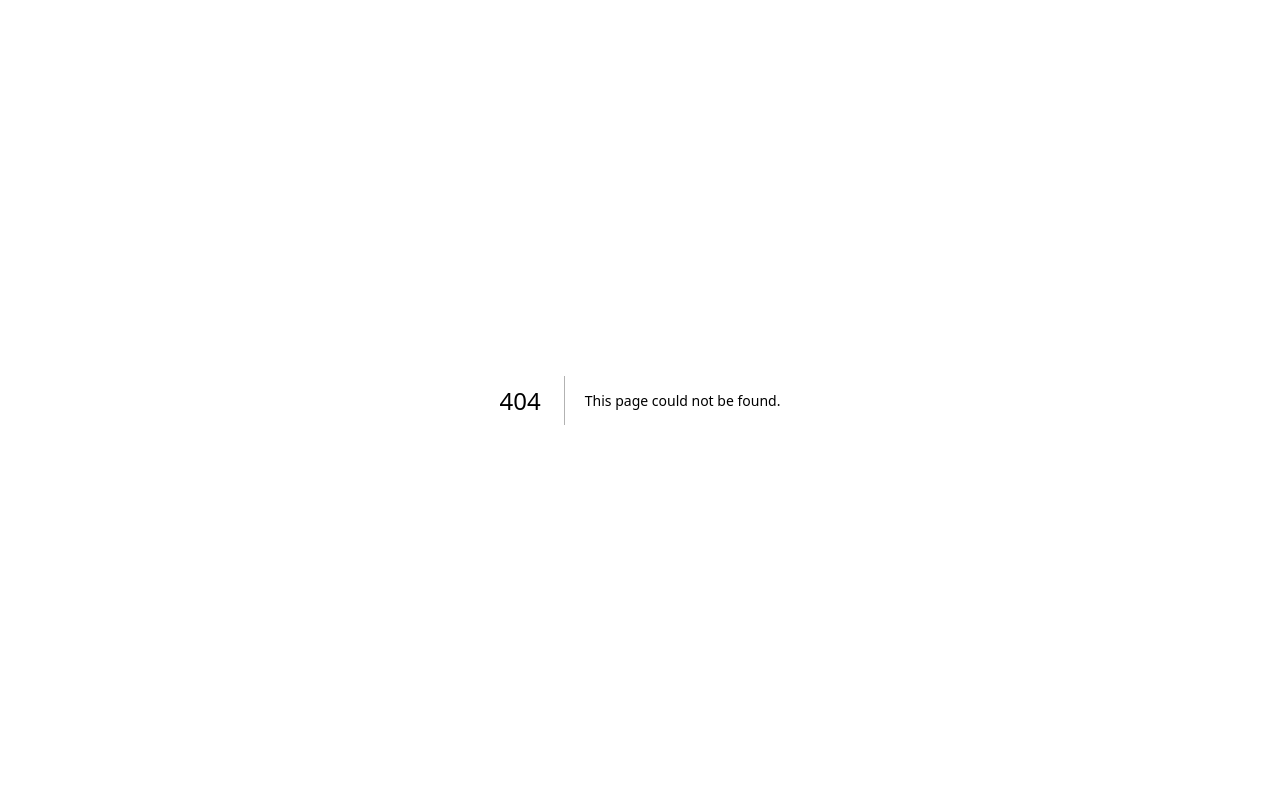
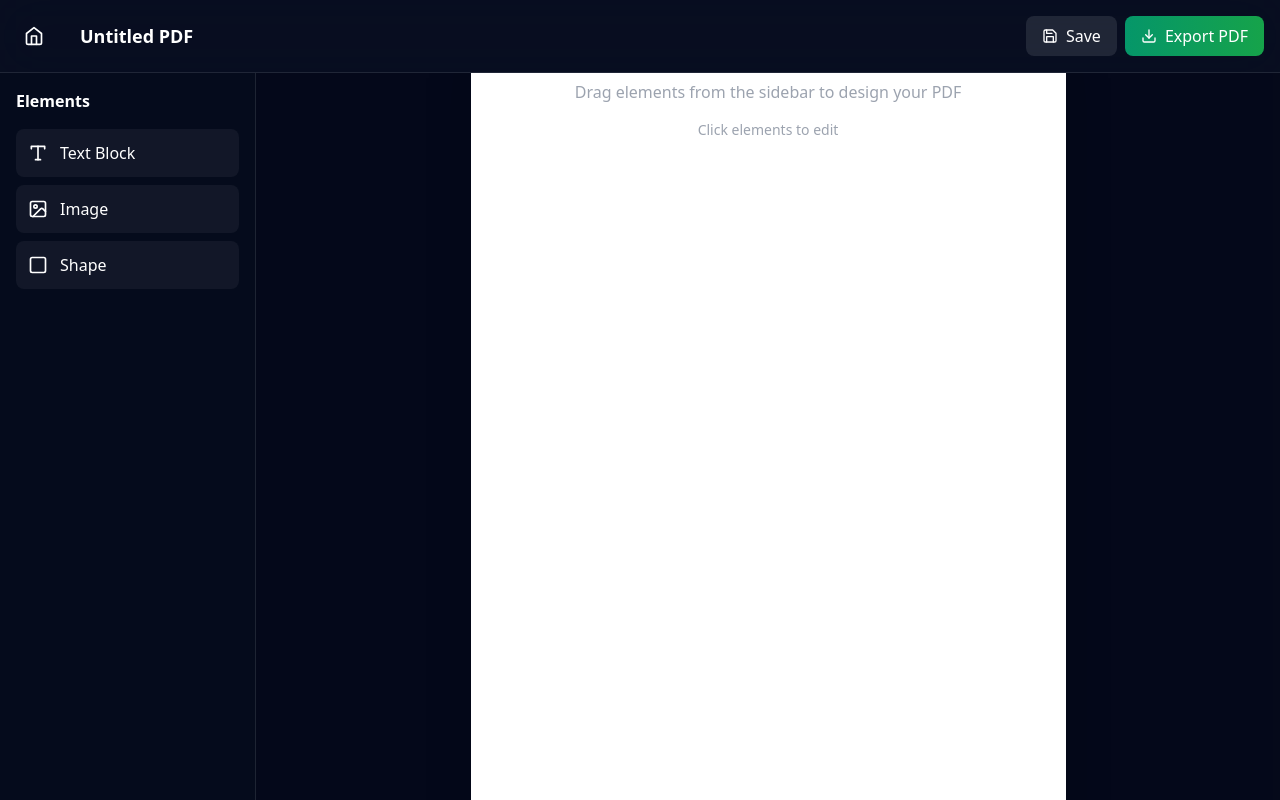
Before and after one commit to pnyanguwo-cyber/ai-office-mvp, a Next.js app: page /editor/pdf in a window 1280 px wide. Before the commit this address had no page. Built offline with nearby package versions, Linux system fonts and the light colour scheme.

Commit message:
Create pdf.js

```diff
--- /dev/null
+++ b/pages/editor/pdf.js
@@ -0,0 +1,54 @@
+import React from 'react';
+import Link from 'next/link';
+import { Home, Save, Download, Type, Image, Square } from 'lucide-react';
+
+export default function PDFEditor() {
+  return (
+    <div className="h-screen bg-slate-950 text-white flex flex-col">
+      <header className="border-b border-white/10 bg-slate-900/50 backdrop-blur-xl p-4">
+        <div className="flex items-center justify-between">
+          <div className="flex items-center gap-4">
+            <Link href="/" className="p-2 hover:bg-white/10 rounded-lg transition">
+              <Home className="w-5 h-5" />
+            </Link>
+            <input type="text" defaultValue="Untitled PDF" className="bg-transparent text-lg font-semibold focus:outline-none focus:bg-white/5 px-3 py-1 rounded" />
+          </div>
+          <div className="flex items-center gap-2">
+            <button className="px-4 py-2 bg-white/10 hover:bg-white/15 rounded-lg transition flex items-center gap-2">
+              <Save className="w-4 h-4" />Save
+            </button>
+            <button className="px-4 py-2 bg-gradient-to-r from-emerald-600 to-green-600 hover:from-emerald-500 hover:to-green-500 rounded-lg transition flex items-center gap-2">
+              <Download className="w-4 h-4" />Export PDF
+            </button>
+          </div>
+        </div>
+      </header>
+
+      <div className="flex flex-1 overflow-hidden">
+        <aside className="w-64 border-r border-white/10 bg-slate-900/30 p-4">
+          <h3 className="font-semibold mb-4">Elements</h3>
+          <div className="space-y-2">
+            <button className="w-full p-3 bg-white/5 hover:bg-white/10 rounded-lg flex items-center gap-3 transition">
+              <Type className="w-5 h-5" />Text Block
+            </button>
+            <button className="w-full p-3 bg-white/5 hover:bg-white/10 rounded-lg flex items-center gap-3 transition">
+              <Image className="w-5 h-5" />Image
+            </button>
+            <button className="w-full p-3 bg-white/5 hover:bg-white/10 rounded-lg flex items-center gap-3 transition">
+              <Square className="w-5 h-5" />Shape
+            </button>
+          </div>
+        </aside>
+
+        <main className="flex-1 overflow-auto bg-slate-900/20 p-8 flex items-center justify-center">
+          <div className="w-[595px] h-[842px] bg-white rounded-lg shadow-2xl p-16">
+            <div className="text-gray-400 text-center">
+              <p className="mb-4">Drag elements from the sidebar to design your PDF</p>
+              <p className="text-sm">Click elements to edit</p>
+            </div>
+          </div>
+        </main>
+      </div>
+    </div>
+  );
+}
```
